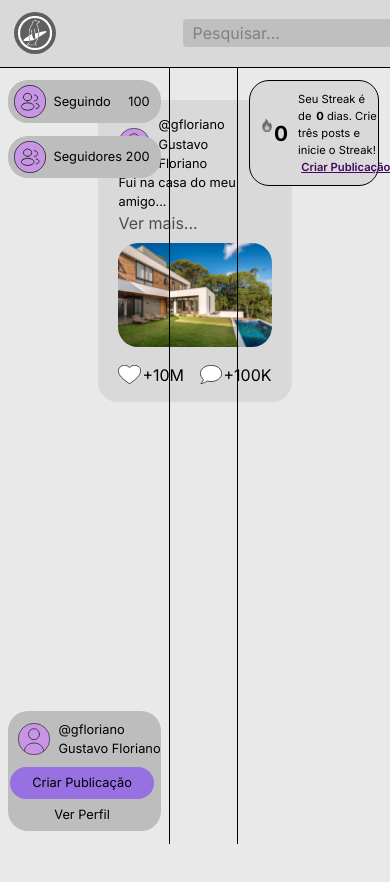
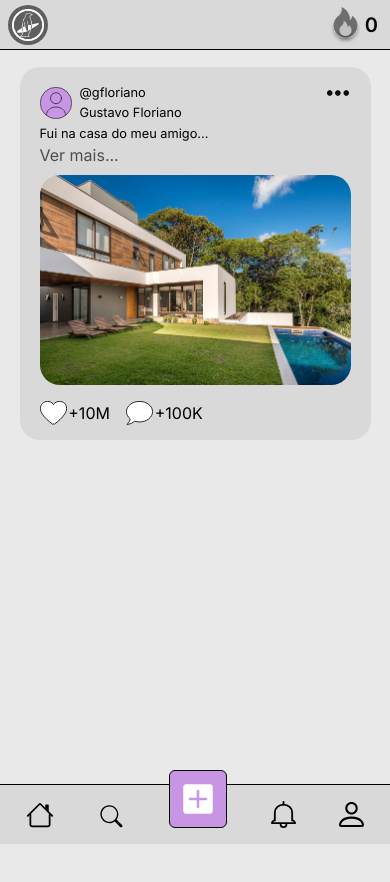
Before and after one commit to catolica-faculdade/pinguin-project, a React (Vite) app: page /home in a window 390 px wide. Shown: the top 882 px of the page. After the commit the page ends 844 px from the top, so only its background shows below. Built offline with nearby package versions, Linux system fonts and the light colour scheme.

Commit message:
Responsividade e nav Home

```diff
--- a/src/Pages/Home.jsx
+++ b/src/Pages/Home.jsx
@@ -1,6 +1,7 @@
 import React from 'react';
 import NavBar from '../components/NavBar';
 import NavBarMobile from '../components/NavBarMobile';
+import TopNavMobile from '../components/TopNavMobile';
 
 function Home() {
     // conversa com a api aqui
@@ -9,6 +10,7 @@ function Home() {
         // retorna no 'html' pela main aqui
         <section>
             <NavBar />
+            <TopNavMobile />
             <section id="principal-general-container">
                 <div className="sidebar-features left-features">
                     <div className="first-sidebar-division">
@@ -104,6 +106,7 @@ function Home() {
                     <p>Esse é um pop-up com classNamees.</p>
                 </div>
             </div>
+            <NavBarMobile />
 
             <script src="../scripts/general.js"></script>
         </section>
--- a/src/components/NavBar.jsx
+++ b/src/components/NavBar.jsx
@@ -2,10 +2,10 @@ import React from 'react';
 
 export default function NavBar() {
     return (
-    <nav className="flex justify-between bg-navbar p-1 items-center fixed w-full h-[8vh] border-b">
+        <nav className="top-nav-bar-mobile flex justify-between bg-navbar p-1 items-center fixed w-full h-[8vh] border-b">
             <div className="pl-[10px]">
                 <div className="w-[42px] h-[42px] bg-cube-gray-navbar rounded-[100px] p-[4px]">
-              <img src='src/assets/images/logo-pinguIn-branca.png'/>
+                    <img src='src/assets/images/logo-pinguIn-branca.png' />
                 </div>
             </div>
             <div className="pl-[15vh]">
@@ -14,19 +14,19 @@ export default function NavBar() {
             </div>
             <div className="flex pr-[30px] items-center">
                 <div className="flex flex-col items-center">
-              <img className="w-[25px] pt-[4px]" src='src/assets/images/house-icon.png'/>
+                    <img className="w-[25px] pt-[4px]" src='src/assets/images/house-icon.png' />
                     <a className="text-[15px]">Início</a>
                 </div>
                 <div className="flex flex-col items-center pl-[30px]">
-              <img className="w-[25px]" src='src/assets/images/notifications-icon.png'/>
+                    <img className="w-[25px]" src='src/assets/images/notifications-icon.png' />
                     <a className="text-[15px]">Notificação</a>
                 </div>
                 <div className="flex items-center pl-[20px]">
                     <div className="rounded-[50%] p-[2px] items-center">
-                  <img className="w-[35px] min-w-[35px]" src='src/assets/images/profile-picture.svg'/>
+                        <img className="w-[35px] min-w-[35px]" src='src/assets/images/profile-picture.svg' />
                     </div>
                     <div>
-                  <img className="pl-[10px]" src='src/assets/images/down-arrow-icon.png'/>
+                        <img className="pl-[10px]" src='src/assets/images/down-arrow-icon.png' />
                     </div>
                 </div>
             </div>
--- a/src/components/NavBarMobile.jsx
+++ b/src/components/NavBarMobile.jsx
@@ -2,21 +2,21 @@ import React from 'react';
 
 export default function NavBarMobile() {
     return (
-        <nav className="flex justify-around bg-navbar p-1 items-center fixed bottom-0 w-full h-[10vh] border-t top-shadow-nav-bar-mobile">
+        <nav className="nav-bar-mobile flex justify-around bg-navbar p-1 items-center fixed bottom-0 w-full h-[60px] border-t top-shadow-nav-bar-mobile">
             <button>
-                <img src='src/assets/images/home-icon-mobile.svg' />
+                <img src='src/assets/images/home-icon-mobile.svg' className="w-[28px]" />
             </button>
             <button>
-                <img src='src/assets/images/search-icon-mobile.svg' />
+                <img src='src/assets/images/search-icon-mobile.svg' className="w-[28px]" />
             </button>
-            <button className="bg-purple-create-post rounded-md border p-2 relative -top-3">
+            <button className="bg-purple-create-post rounded-md border p-2 relative -top-4">
                 <img src='src/assets/images/create-post-icon-mobile.svg' />
             </button>
             <button>
-                <img src='src/assets/images/notifications-icon-mobile.svg' />
+                <img src='src/assets/images/notifications-icon-mobile.svg' className="w-[25px]" />
             </button>
             <button>
-                <img src='src/assets/images/profile-icon-mobile.svg' />
+                <img src='src/assets/images/profile-icon-mobile.svg' className="w-[25px]" />
             </button>
         </nav>
     );
--- /dev/null
+++ b/src/components/TopNavMobile.jsx
@@ -0,0 +1,17 @@
+import React from 'react';
+
+export default function TopNavMobile() {
+    return (
+        <nav className="nav-bar-mobile flex justify-between bg-navbar p-2 items-center fixed w-full h-[50px] border-b">
+            <div className="w-[40px] h-[40px] bg-cube-gray-navbar rounded-[100px] p-[4px]">
+                <img src='src/assets/images/logo-pinguIn-branca.png' />
+            </div>
+            <div>
+                <button className="flex items-center gap-[2px] p-[4px]">
+                    <img src="src/assets/images/streak-0-days.svg" alt="Streak" className="h-[40px]" />
+                    <p className="text-[20px] font-semibold">0</p>
+                </button>
+            </div>
+        </nav>
+    );
+}
--- a/src/home.css
+++ b/src/home.css
@@ -178,7 +178,7 @@ button {
     }
 }
 
-@media (max-width: 900px) {
+@media (max-width: 952px) {
     #div-create-post-show-profile {
         flex-direction: column;
     }
@@ -390,3 +390,23 @@ button {
     font-size: 24px;
     cursor: pointer;
 }
+
+/*----------MOBILE MEDIA-----------*/
+
+@media (max-width: 768px) {
+    .sidebar-features, .top-nav-bar-mobile  {
+        display: none;
+    }
+
+    #home-main {
+        width: 100%;
+        height: 87vh;
+        margin: 6vh auto;
+    }
+}
+
+@media (min-width: 769px) {
+    .nav-bar-mobile {
+        display: none;
+    }
+}
```
Lines whose indentation alone changed are shown as unchanged.
